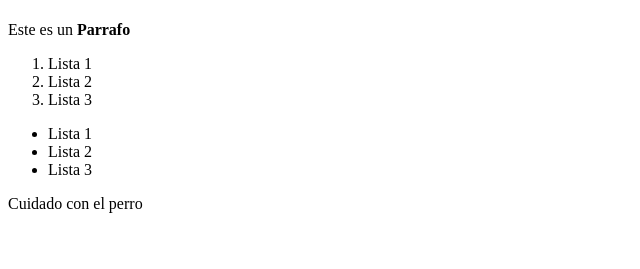
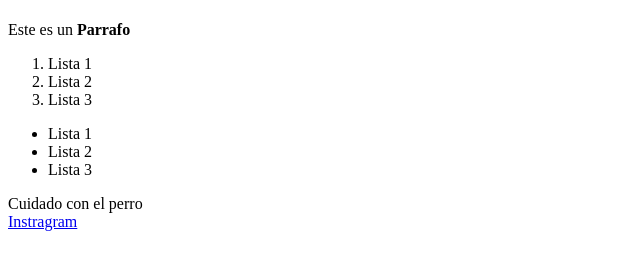
Before and after one commit to bryanribero/practicando-javascript, a website: page html/index.html in a window 1280 px wide. Shown: the part 59-328 px from the top of the page, without its empty margins (0-640 px from the left). Drawn offline with Linux system fonts and the light colour scheme.

Commit message:
Explicando la etiqueta a

```diff
--- a/html/index.html
+++ b/html/index.html
@@ -51,5 +51,8 @@
 
     <!-- Atributo rol sirve para asignarle un rol semantico a un elemento que no lo tenga, ya sea un div o un span -->
     <div role="alert">Cuidado con el perro</div>
+
+    <!-- Etiqueta anchor para poner enlaces <a> -->
+    <a href="http://instagram.com" target="_blank" rel="noopener noreferrer">Instragram</a>
   </body>
 </html>
```
